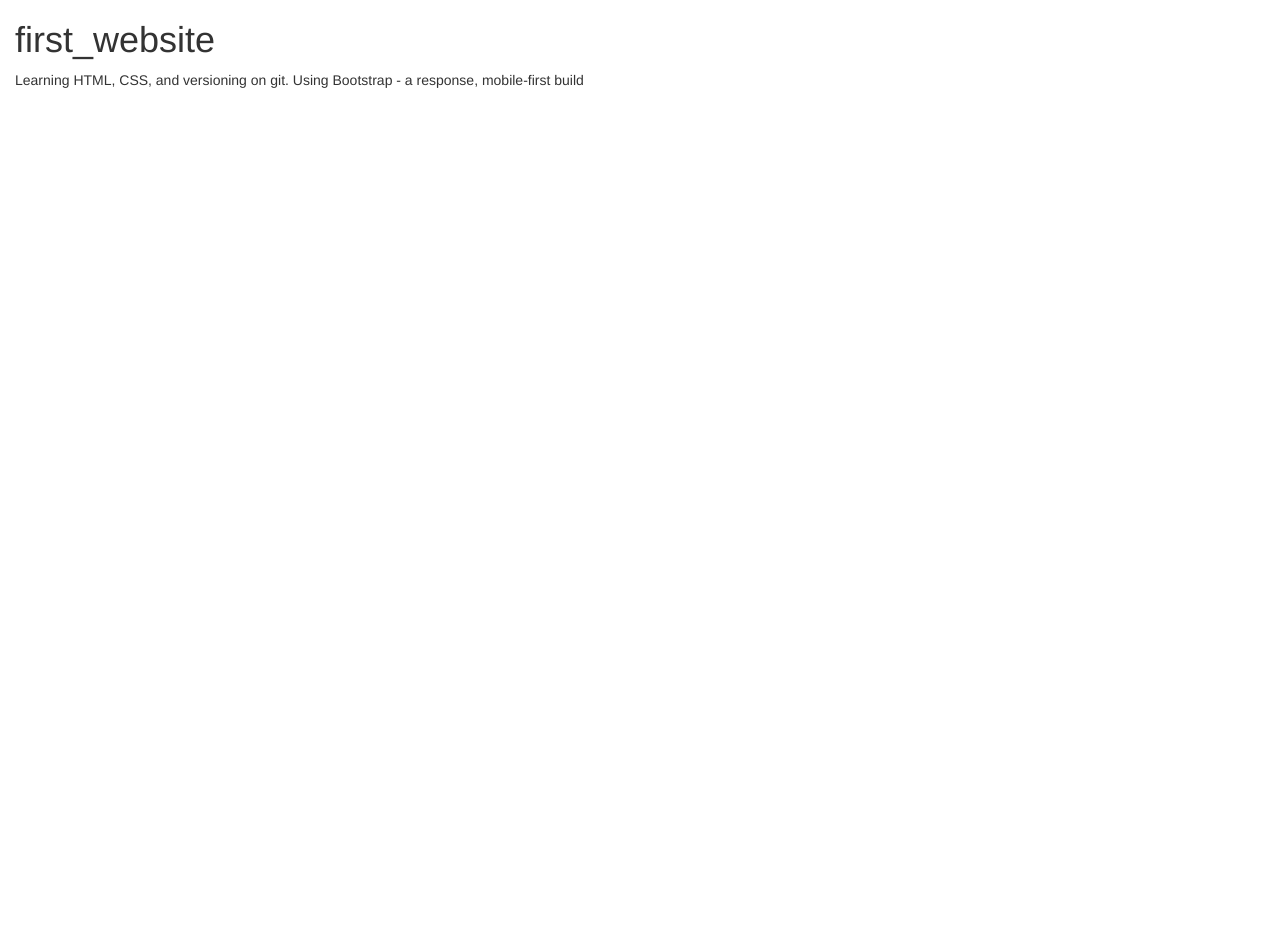
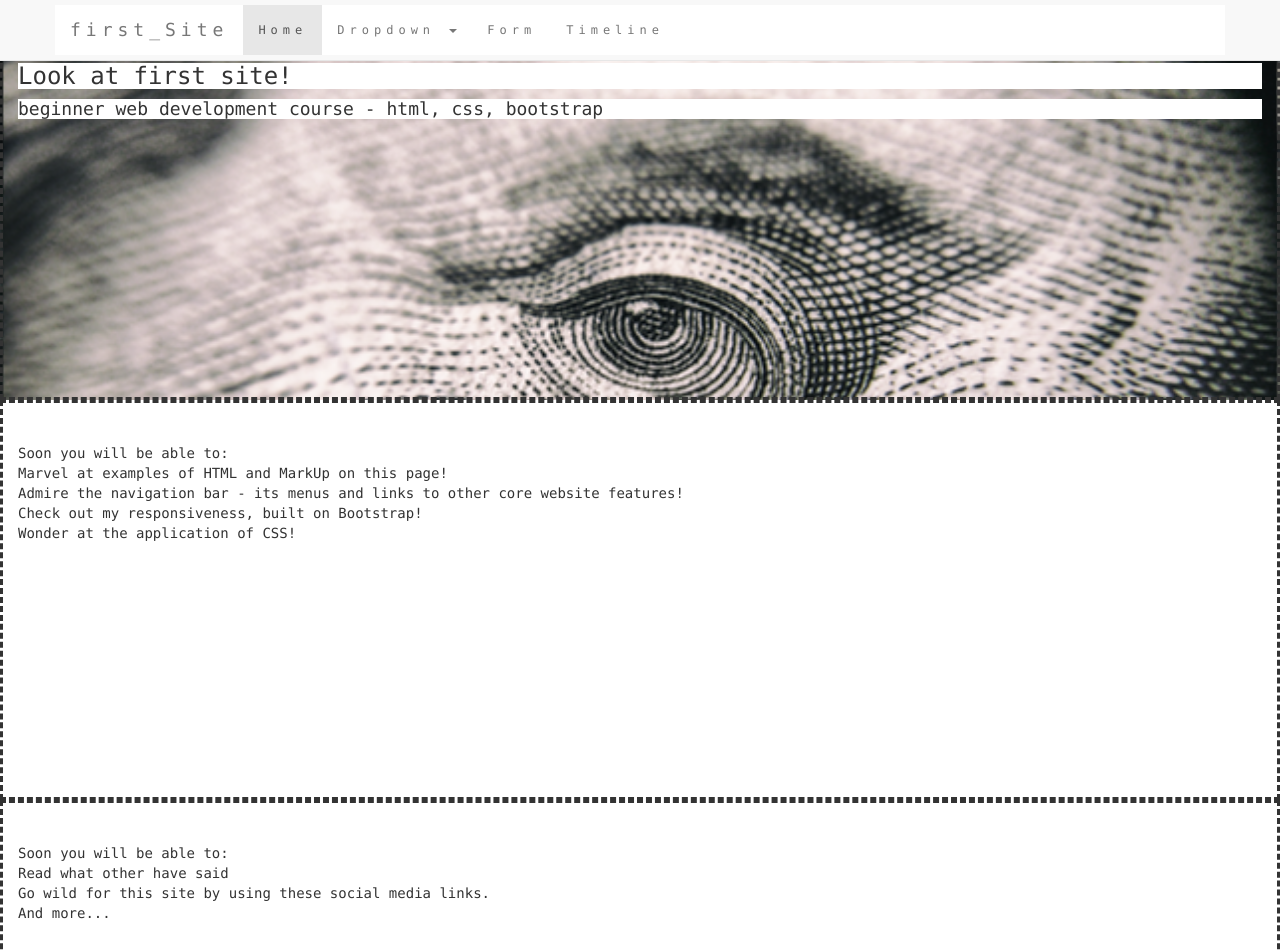
Before and after one commit to claremcc/website_one, a plain HTML site: page index.html in a window 1280 px wide. Shown: the top 951 px of the page. Before the commit the page ends 800 px from the top, so only its background shows below. Drawn offline with nearby package versions, Linux system fonts and the light colour scheme.

Commit message:
core ccs and home page structure
Responsive top menu, containers for landing page, core css in place

```diff
--- a/index.html
+++ b/index.html
@@ -1,9 +1,11 @@
 <!DOCTYPE html>
+<html lang="en">
 <html>
   <head>
     <title>first_landing</title>
-    <link rel="stylesheet" type="text/css" href="./resources/css/style1.css">
+    <link rel="stylesheet" type="text/css" href="./resources/css/main.css">
     <link href='resources/css/bootstrap.min.css' rel='stylesheet'>
+    <!-- <link href="https://fonts.googleapis.com/css?family=Montserrat" rel="stylesheet"> -->
     <meta name="viewport" content="width=device-width, initial-scale=1">
     <!-- jQuery library -->
     <script src="https://ajax.googleapis.com/ajax/libs/jquery/3.3.1/jquery.min.js"></script>
@@ -11,9 +13,57 @@
     <script src="https://maxcdn.bootstrapcdn.com/bootstrap/3.4.0/js/bootstrap.min.js"></script>
   </head>
   <body>
-    <div class="container-fluid">
-      <h1>first_website</h1>
-      <p>Learning HTML, CSS, and versioning on git. Using Bootstrap - a response, mobile-first build</p>
-</div>
+    <!--Navbar  -->
+    <nav class="navbar navbar-default navbar-fixed-top">
+      <div class="container">
+        <div class="navbar-header">
+          <button type="button" class="navbar-toggle collapsed" data-toggle="collapse" data-target="#bs-example-navbar-collapse-1">
+              <span class="sr-only">Toggle navigation</span>
+              <span class="icon-bar"></span>
+              <span class="icon-bar"></span>
+              <span class="icon-bar"></span>
+          </button>
+          <a class="navbar-brand" href="#">first_Site</a>
+        </div>
+        <div class="collapse navbar-collapse" id="bs-example-navbar-collapse-1">
+          <ul class="nav navbar-nav">
+          <li class="active"><a href="#">Home</a></li>
+          <li class="dropdown">
+            <a class="dropdown-toggle" data-toggle="dropdown" href="#">Dropdown
+            <span class="caret"></span></a>
+              <ul class="dropdown-menu">
+                <li><a href="#">Example-1</a></li>
+                <li><a href="#">Example-2</a></li>
+              </ul>
+              <li><a href="#">Form</a></li>
+              <li><a href="#">Timeline</a></li>
+          </ul>
+        </div>
+      </div>
+    </nav>
+    <!-- container 1 has jumbotron-->
+    <!-- <div class='jumbotron'> -->
+      <div class="container-fluid bkgrd-1">
+        <h3>Look at first site! </h3>
+        <h4>beginner web development course - html, css, bootstrap</h4>
+      </div>
+    <!-- </div> -->
+    <!-- container 2 -->
+    <div class="container-fluid bkgrd-2">
+      <p>Soon you will be able to: <br>Marvel at examples of HTML and MarkUp on this page!<br>
+      Admire the navigation bar - its menus and links to other core website features!<br>
+      Check out my responsiveness, built on Bootstrap!<br>
+      Wonder at the application of CSS!</p>
+    </div>
+    <!-- container 3 -->
+    <div class="container-fluid bkgrd-3">
+    <p>Soon you will be able to: <br>Read what other have said<br>
+    Go wild for this site by using these social media links.<br> And more...
+    </p>
+    </div>
+    <!-- Footer -->
+    <footer class="container-fluid bkgrd-4">
+      <p>And finally the footer. Thanks to:  <a href="https://www.codefirstgirls.org.uk/">www.codefirstgirls.org.uk</a></p>
+    </footer>
   </body>
 </html>
--- /dev/null
+++ b/resources/css/main.css
@@ -0,0 +1,77 @@
+html *
+{
+   /* font-size: 1em !important; */
+   /* color: #000 !important; */
+   background-color: #FFFFFF;
+   font-family: "Lucida Console", Monaco, monospace;
+   /* background-color: #FFFFFF !important;
+   font-family: "Lucida Console", Monaco, monospace !important; */
+}
+body {
+    /* font-family: "Lucida Console", Monaco, monospace; */
+    /* background-color: #FFFFFF; */
+    /* background-color: #9400d3; */
+    /* color: #000000; */
+    /* line-height: 1.8; */
+    /* color: #000000; */
+  }
+  /* p {font-size: 16px;}
+
+  .margin {margin-bottom: 45px;} */
+
+  /* .jumbotron {
+   background-image: url('./resources/images/barleyfield.jpg');
+   background-color: #FFFFFF;
+   background-size: cover;
+   background-attachment: fixed;
+   min-height: 400px;
+  } */
+  .bkgrd-1 {
+    min-height: 400px;
+    min-width: 100%;
+    background-image: url("../../resources/images/eye-drawing.jpg");
+    background-size: cover;
+    border-style: dashed;
+    /* background-color: #FFFFFF;
+    color: #000000; */
+  }
+  .bkgrd-2 {
+    min-height: 400px;
+    border-style: dashed;
+    /* background-color: #FFFFFF; /*  */
+    /* color: #000000; */ */
+  }
+  .bkgrd-3 {
+    min-height: 400px;
+    border-style: dashed;
+    /* background-color: #FFFFFF; /*  */
+    /* color: #000000; */ */
+  }
+  .bkgrd-4 {
+    background-color: #000000; /* Footer */
+    color: #000000;
+  }
+  /* .container {
+    background-color: #FFFFFF;
+  } */
+  .container-fluid {
+    padding-top: 40px;
+    padding-bottom: 20px;
+  }
+  .navbar-default {
+    background-color: #FFFFFF;
+    border-color: #00688b;
+  }
+  .navbar {
+    background-color: #FFFFFF;
+    padding-top: 5px;
+    padding-bottom: 5px;
+    border: 0;
+    border-radius: 0;
+    margin-bottom: 0;
+    font-size: 12px;
+    letter-spacing: 5px;
+  }
+  .navbar-nav  li a:hover {
+    color: #ee1289 !important;
+  }
```
Also changed, not shown: resources/css/style1.css (+14 -0 lines), resources/images/eye-drawing.jpg (added).
